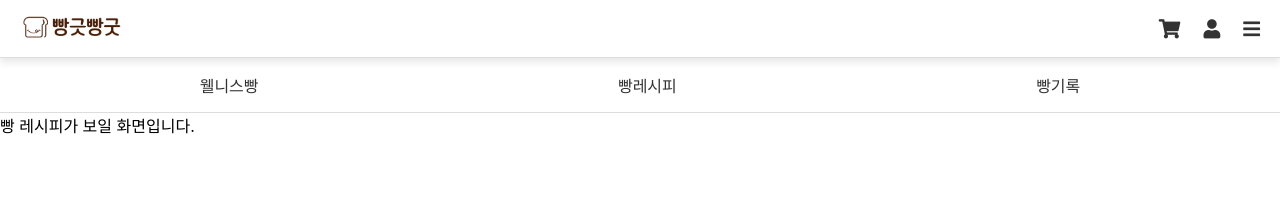
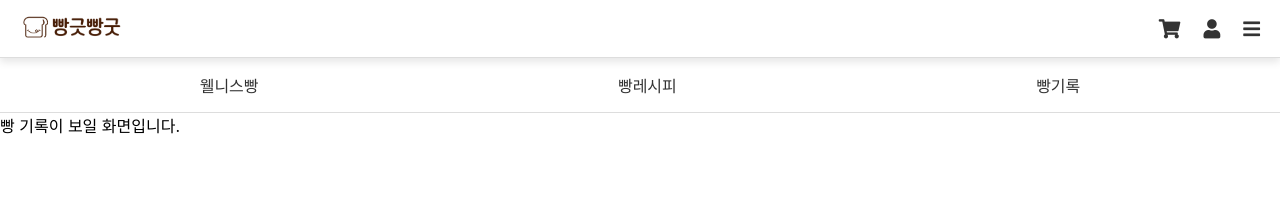
Before and after one commit to Likelion-at-SMWU-12th/DreamPatissier-Client, a React (Create React App) app in the folder dream/: page /Diary in a window 1280 px wide. Shown: the top 203 px of the page. Built offline with nearby package versions, Linux system fonts and the light colour scheme.

Commit message:
[Add] 페이지 간단 설명 주석처리

```diff
--- a/dream/src/pages/Bakery.js
+++ b/dream/src/pages/Bakery.js
@@ -1,3 +1,7 @@
+//
+// 웰니스빵
+//
+
 function Bakery() {
   return <div>베이커리(웰니스빵)가 보일 화면입니다.</div>;
 }
--- a/dream/src/pages/Diary.js
+++ b/dream/src/pages/Diary.js
@@ -1,5 +1,9 @@
+//
+// 빵레시피
+//
+
 function Diary() {
-  return <div>빵 레시피가 보일 화면입니다.</div>;
+  return <div>빵 기록이 보일 화면입니다.</div>;
 }
 
 export default Diary;
--- a/dream/src/pages/Recipes.js
+++ b/dream/src/pages/Recipes.js
@@ -1,5 +1,9 @@
+//
+// 빵레시피
+//
+
 function Recipes() {
-  return <div>빵기록이 보일 화면입니다.</div>;
+  return <div>빵 레시피가 보일 화면입니다.</div>;
 }
 
 export default Recipes;
--- a/dream/src/pages/Users.js
+++ b/dream/src/pages/Users.js
@@ -2,6 +2,10 @@ import React from "react";
 import "../styles/Users.css";
 import { Link } from "react-router-dom";
 import advertise from "../assets/advertise.png";
+
+//
+// 마이페이지
+//
 
 const Users = () => {
   return (
```
